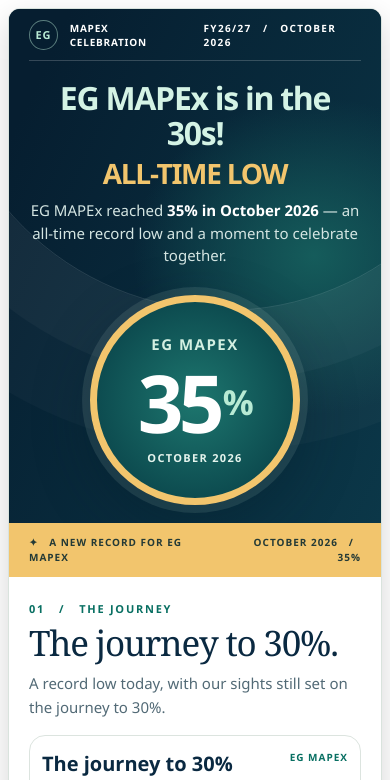
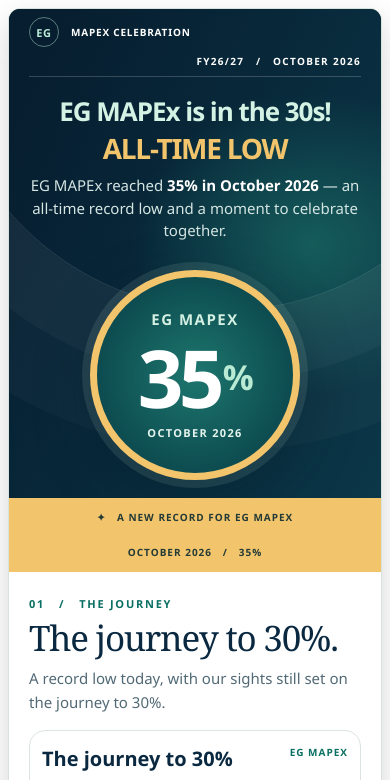
Before and after one commit to faridahelaly/eg-mapex-celebration, a plain HTML site: page index.html in a window 390 px wide. Shown: the top 780 px of the page. Drawn offline with Linux system fonts and the light colour scheme.

Commit message:
Tighten portrait page responsiveness
Co-authored-by: Copilot App <223556219+Copilot@users.noreply.github.com>

```diff
--- a/index.html
+++ b/index.html
@@ -36,10 +36,10 @@ h1{margin-bottom:12px;color:#d4f3e5;font-size:clamp(34px,4.2vw,52px);font-weight
 .ribbon .wrap{display:flex;align-items:center;justify-content:space-between;gap:20px;padding:12px 0;font-size:12px;font-weight:800;letter-spacing:.1em;text-transform:uppercase}
 .ribbon span:last-child{text-align:right}
 .section{padding:24px 0}
-.section-heading{display:flex;justify-content:space-between;align-items:end;gap:24px;margin-bottom:16px}
+.section-heading{display:block;margin-bottom:16px}
 .section-kicker{margin:0 0 8px;color:var(--teal);font-size:11px;font-weight:800;letter-spacing:.16em;text-transform:uppercase}
 h2{margin-bottom:0;font-family:Georgia,"Times New Roman",serif;font-size:clamp(35px,4vw,48px);font-weight:400;line-height:1.08;letter-spacing:-.035em;color:var(--navy)}
-.section-intro{max-width:340px;margin:0;color:var(--muted);font-size:15px;line-height:1.6}
+.section-intro{max-width:560px;margin:8px 0 0;color:var(--muted);font-size:15px;line-height:1.6}
 .overview{display:grid;grid-template-columns:1fr;gap:12px}
 .chart-card,.impact{border-radius:16px}
 .chart-card{min-width:0;margin:0;padding:18px;background:#fff;border:1px solid var(--line)}
@@ -87,9 +87,9 @@ footer .wrap{display:flex;justify-content:space-between;gap:20px;padding:18px 0;
 }
 @media(max-width:600px){
  body{padding:8px}.announcement-frame{border-radius:12px}
- .wrap{width:calc(100% - 40px)}.topbar{min-height:52px;font-size:10px}.brand-mark{width:30px;height:30px}
- .hero-body{grid-template-columns:1fr;gap:12px;padding:20px 0 18px}h1{font-size:clamp(32px,8vw,42px)}.hero-subtitle{font-size:clamp(28px,7vw,34px)}.hero-copy>p:last-child{font-size:15px}.record{min-height:0}.record-ring{width:210px;height:210px;border-width:7px;gap:8px}.record-label{font-size:15px}.record-number{font-size:80px}.record-date{font-size:11px}
- .ribbon .wrap{font-size:10px;line-height:1.5}.section{padding:24px 0}.interventions{padding-top:0}
+ .wrap{width:calc(100% - 40px)}.topbar{min-height:0;flex-wrap:wrap;gap:8px;padding:8px 0;font-size:10px}.brand-mark{width:30px;height:30px}.topbar-meta{flex:1 1 100%;max-width:none;text-align:right;line-height:1.3}
+ .hero-body{grid-template-columns:1fr;gap:12px;padding:20px 0 18px}h1{max-width:100%;font-size:clamp(26px,6.6vw,32px);overflow-wrap:anywhere}.hero-subtitle{font-size:clamp(28px,7vw,34px)}.hero-copy>p:last-child{font-size:15px}.record{min-height:0}.record-ring{width:210px;height:210px;border-width:7px;gap:8px}.record-label{font-size:15px}.record-number{font-size:80px}.record-date{font-size:11px}
+ .ribbon .wrap{flex-wrap:wrap;justify-content:center;font-size:10px;line-height:1.5;text-align:center}.ribbon span:last-child{text-align:center}.section{padding:24px 0}.interventions{padding-top:0}
  .section-heading{display:block;margin-bottom:16px}.section-intro{margin-top:10px}
  .chart-card,.impact{padding:14px 12px}.chart{margin-top:18px}.plot{height:112px;margin-right:10px}.periods{margin-right:10px;font-size:10px}.periods .october{font-size:11px}.point .value{font-size:14px}.point.current .value{font-size:18px}
  .lever-grid{grid-template-columns:1fr;gap:6px}.lever{min-height:0;display:grid;grid-template-columns:42px minmax(0,1fr) auto;align-items:center;gap:10px;padding:10px 12px}.lever-number{display:contents}.lever-icon{grid-column:1;grid-row:1}.lever h3{grid-column:2;grid-row:1}.lever-number>span:first-child{grid-column:3;grid-row:1}
```
